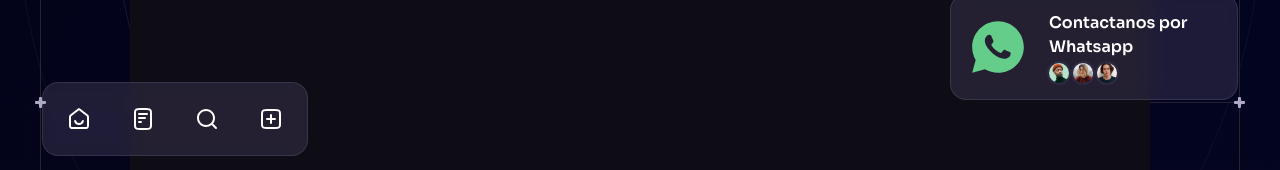
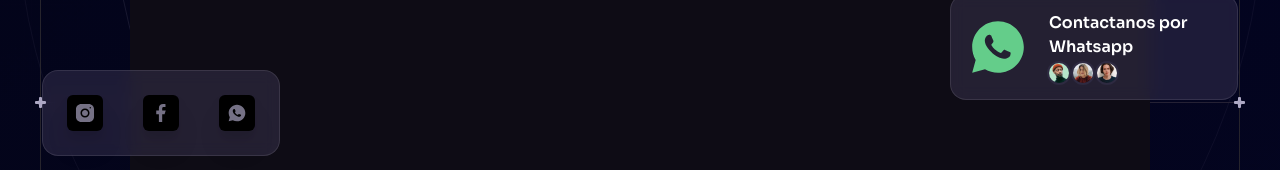
Before and after one commit to silversurferbeats/webConnect, a React (Vite) app: page / in a window 1280 px wide. Shown: the part 782-952 px from the top of the page. Built offline with nearby package versions, Linux system fonts and the light colour scheme.

Commit message:
fix(Hero): corrected Socials layout

```diff
--- a/src/components/Hero.jsx
+++ b/src/components/Hero.jsx
@@ -2,7 +2,7 @@ import { backgroundWebConnect } from "../assets";
 import Button from "./Button";
 import Section from "./Section";
 import { BackgroundCircles, BottomLine } from "./design/Hero";
-import { heroIcons } from "../constants";
+import { heroIcons, socials } from "../constants";
 import { ScrollParallax } from "react-just-parallax";
 import { useRef } from "react";
 import Notification from "./Notification";
@@ -23,12 +23,11 @@ const Hero = () => {
           <h1 className="h1 mb-6">
             Creamos tu presencia digital con {` `}
             <span className="inline-block relative text-blue-500">
-              Web {" "}
-              <span className="text-white">Connect</span>
+              Web <span className="text-white">Connect</span>
             </span>
           </h1>
           <p className="body-1 max-w-3xl mx-auto mb-6 text-n-2 lg:mb-8">
-          tu socio en diseño y desarrollo web
+            tu socio en diseño y desarrollo web
           </p>
           <Button href="#roadmap" white>
             Comienza ahora
@@ -40,15 +39,24 @@ const Hero = () => {
         </div>
 
         <div className="relative max-w-[23rem] mx-auto md:max-w-5xl xl:mb-24">
-          <div className="relative z-1 p-0.5 rounded-2xl ">
+          <div className="relative z-1 p-0.5 rounded-2xl">
             <div className="relative bg-n-8 rounded-[1rem]">
               <div className="aspect-[33/40] rounded-b-[0.9rem] overflow-hidden md:aspect-[688/490] lg:aspect-[1024/490]">
                 <Model3D />
                 <ScrollParallax isAbsolutelyPositioned>
                   <ul className="hidden absolute -left-[5.5rem] bottom-[7.5rem] px-1 py-1 bg-n-9/40 backdrop-blur border border-n-1/10 rounded-2xl xl:flex">
-                    {heroIcons.map((icon, index) => (
-                      <li className="p-5" key={index}>
-                        <img src={icon} width={24} height={25} alt={icon} />
+                    {socials.map((item, index) => (
+                      <li className="flex p-5 z-50" key={index}>
+                        <a
+                          href={item.url}
+                          className="group flex justify-center p-2 rounded-md drop-shadow-xl from-gray-800 bg-black text-white font-semibold hover:translate-y-3 hover:rounded-[50%] transition-all duration-500 hover:from-[#331029] hover:to-[#310413]"
+                          target="_blank"
+                        >
+                          <img src={item.iconUrl} width={20} height={20} alt={item.title} />
+                          <span className="absolute opacity-0 group-hover:opacity-100 group-hover:text-gray-500 group-hover:text-sm group-hover:-translate-y-10 duration-700">
+                            Siguenos!
+                          </span>
+                        </a>
                       </li>
                     ))}
                   </ul>
```
